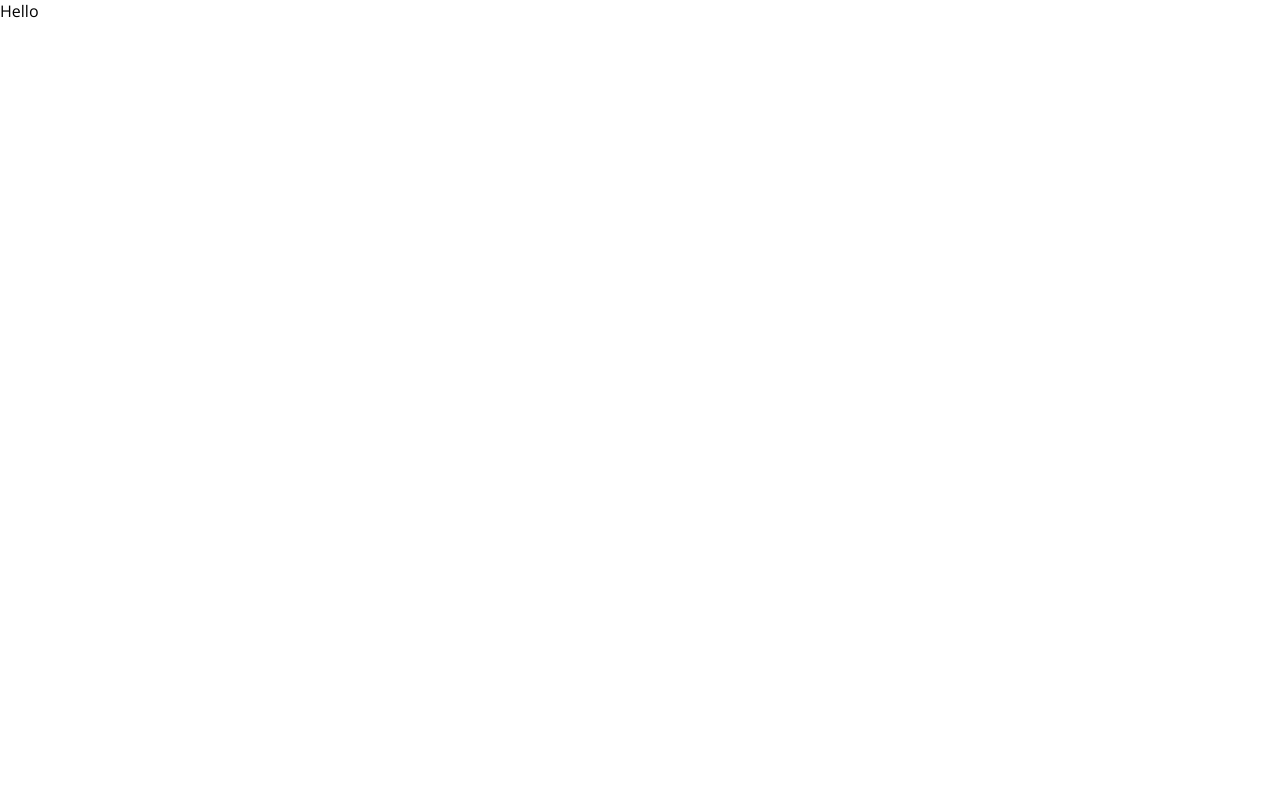
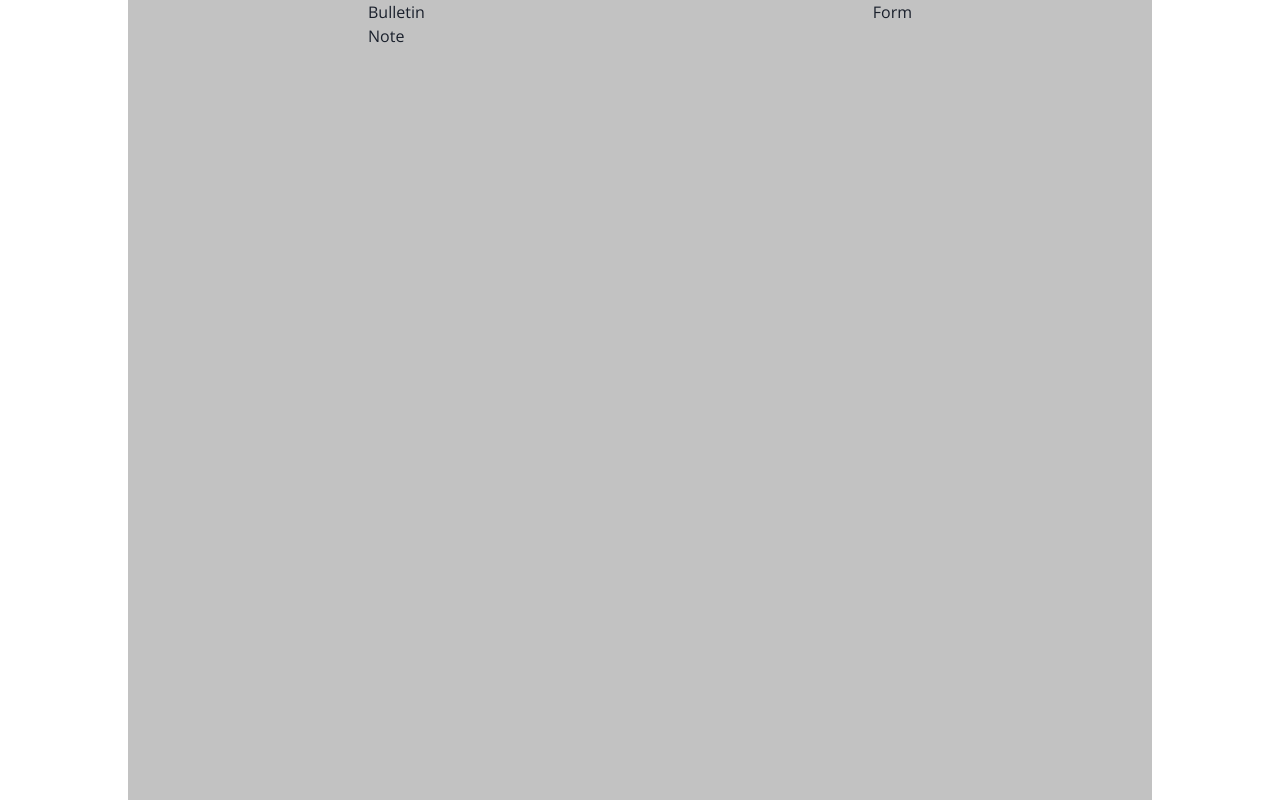
Before and after one commit to airincs/town-crossing-dev, a React (Create React App) app in the folder client/: page / in a window 1280 px wide. Built offline with nearby package versions, Linux system fonts and the light colour scheme.

Commit message:
Created bulletin page with basic styling. Preparing for redux implementation

```diff
--- a/client/package.json
+++ b/client/package.json
@@ -3,6 +3,10 @@
   "version": "0.1.0",
   "private": true,
   "dependencies": {
+    "@chakra-ui/react": "^1.8.8",
+    "@emotion/react": "^11.9.0",
+    "@emotion/styled": "^11.8.1",
+    "@fontsource/open-sans": "^4.5.8",
     "@testing-library/jest-dom": "^5.16.4",
     "@testing-library/react": "^13.1.1",
     "@testing-library/user-event": "^13.5.0",
@@ -11,6 +15,7 @@
     "@types/react": "^18.0.8",
     "@types/react-dom": "^18.0.3",
     "axios": "^0.27.2",
+    "framer-motion": "^6.3.3",
     "moment": "^2.29.3",
     "react": "^18.1.0",
     "react-dom": "^18.1.0",
--- a/client/src/App.tsx
+++ b/client/src/App.tsx
@@ -1,7 +1,27 @@
-import React from "react";
+import React, { FC } from "react";
+import { Container, Flex } from "@chakra-ui/react";
+import Bulletin from "./components/Bulletin/Bulletin";
+import NoteForm from "./components/NoteForm/NoteForm";
 
-function App() {
-  return <div className="App">Hello</div>;
-}
+const App: FC = () => {
+  return (
+    <div>
+      <Container
+        display={"flex"}
+        justifyContent={"space-around"}
+        bg={"blackAlpha.400"}
+        maxW={{ base: "100vw", md: "80vw" }}
+        minH={"100vh"}
+      >
+        <Flex direction={"column"}>
+          <Bulletin />
+        </Flex>
+        <Flex direction={"column"}>
+          <NoteForm />
+        </Flex>
+      </Container>
+    </div>
+  );
+};
 
 export default App;
--- /dev/null
+++ b/client/src/api/index.tsx
@@ -0,0 +1,5 @@
+import axios from "axios";
+
+const url = "http://localhost:3001/notes";
+
+export const fetchNotes = () => axios.get(url);
--- /dev/null
+++ b/client/src/components/Bulletin/Bulletin.tsx
@@ -0,0 +1,13 @@
+import React, { FC } from "react";
+import Note from "./Note/Note";
+
+const Bulletin: FC = () => {
+  return (
+    <React.Fragment>
+      <div>Bulletin</div>
+      <Note />
+    </React.Fragment>
+  );
+};
+
+export default Bulletin;
--- /dev/null
+++ b/client/src/components/Bulletin/Note/Note.tsx
@@ -0,0 +1,7 @@
+import React, { FC } from "react";
+
+const Note: FC = () => {
+  return <div>Note</div>;
+};
+
+export default Note;
--- /dev/null
+++ b/client/src/components/NoteForm/NoteForm.tsx
@@ -0,0 +1,7 @@
+import React, { FC } from "react";
+
+const NoteForm: FC = () => {
+  return <div>Form</div>;
+};
+
+export default NoteForm;
--- a/client/src/index.css
+++ b/client/src/index.css
@@ -3,10 +3,4 @@ body, html {
   padding: 0;
   height: 100vh;
   width: 100vw;
-  font-family: OpenSans, 'Segoe UI', serif;
 }
-
-@font-face {
-  font-family: 'OpenSans';
-  src: local("OpenSans"), url('./fonts/OpenSans-Regular.ttf') format('truetype');
-}
--- a/client/src/index.tsx
+++ b/client/src/index.tsx
@@ -2,12 +2,24 @@ import React from "react";
 import ReactDOM from "react-dom/client";
 import "./index.css";
 import App from "./App";
+import { ChakraProvider } from "@chakra-ui/react";
+import { extendTheme } from "@chakra-ui/react";
+import "@fontsource/open-sans/400.css";
+
+const theme = extendTheme({
+  fonts: {
+    heading: "Open Sans, sans-serif",
+    body: "Open Sans, sans-serif",
+  },
+});
 
 const root = ReactDOM.createRoot(
   document.getElementById("root") as HTMLElement
 );
 root.render(
-  <React.StrictMode>
-    <App />
-  </React.StrictMode>
+  <ChakraProvider theme={theme}>
+    <React.StrictMode>
+      <App />
+    </React.StrictMode>
+  </ChakraProvider>
 );
```
Also changed, not shown: 1 other file (tests, documents, lock files or other folders).
